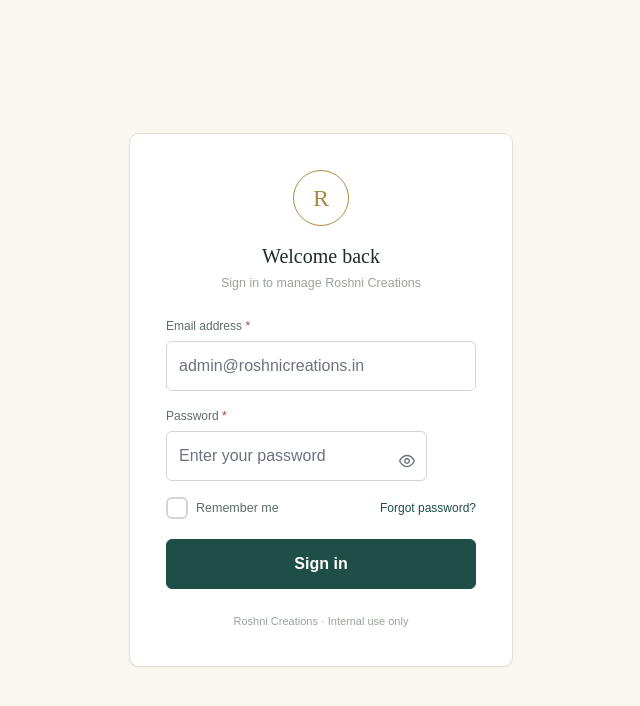
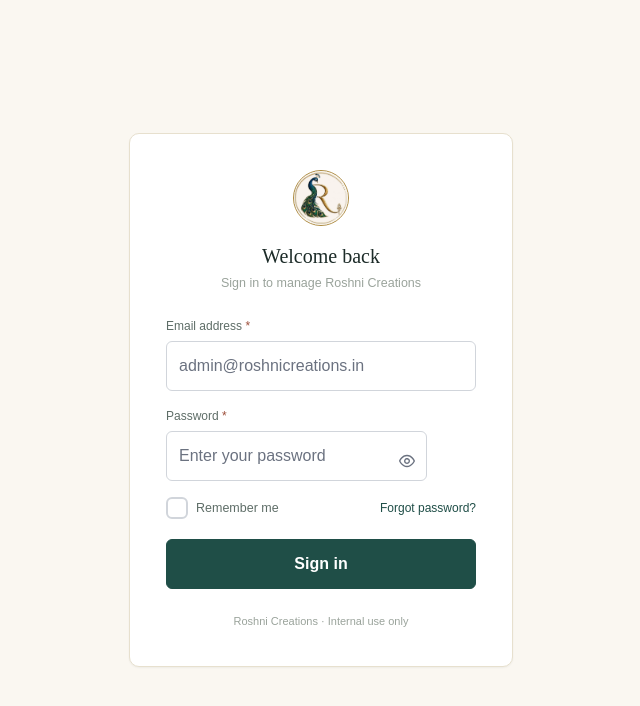
Before and after one commit to SatyawanPanchal/Roshni-Creations, a React (Vite) app in the folder frontend/: page /admin/login in a window 1280 px wide. Shown: the top 706 px of the page, without its empty margins (319-959 px from the left). Built offline with nearby package versions, Linux system fonts and the light colour scheme; no server answers; a web font is replaced by a local one.

Commit message:
logo updated

```diff
--- a/frontend/src/admin/pages/auth/Login.jsx
+++ b/frontend/src/admin/pages/auth/Login.jsx
@@ -7,6 +7,7 @@
 import { Button } from "primereact/button";
 import { useAuth } from "../../../context/AuthContext.jsx";
 import { showSuccess } from "../../utils/toast.js";
+import logo from "../../../assets/logo.webp"
 
 export default function Login() {
   const { login } = useAuth();
@@ -55,7 +56,7 @@
     <div className="tw:min-h-screen tw:flex tw:items-center tw:justify-center tw:bg-[#FAF7F1] tw:p-5">
       <div className="rc-card tw:w-full tw:max-w-sm tw:p-9">
         <div className="tw:w-14 tw:h-14 tw:rounded-full tw:border tw:border-[#AD8A3F] tw:text-[#AD8A3F] tw:flex tw:items-center tw:justify-center font-display tw:text-2xl tw:mx-auto tw:mb-4">
-          R
+          <img src={logo} alt="" />
         </div>
         <h1 className="font-display tw:text-xl tw:text-center tw:mb-1">
           Welcome back
```
